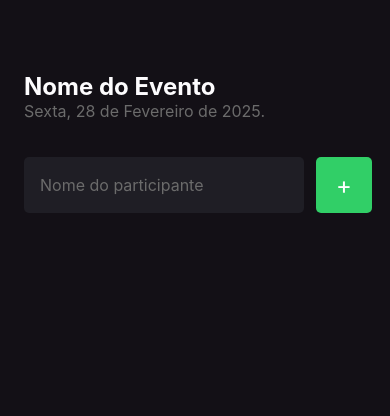
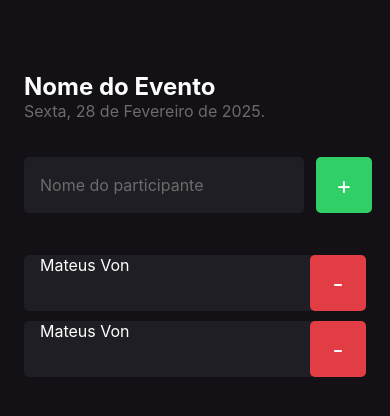
Before and after one commit to MateusVon/myapplication, a React Native app: screen / in a window 390 px wide. Shown: the top 416 px of the page. Built offline with nearby package versions, Linux system fonts and the light colour scheme.

Commit message:
Adding participants

```diff
--- /dev/null
+++ b/src/components/participant/index.tsx
@@ -0,0 +1,17 @@
+import { View, Text, TouchableOpacity } from "react-native";
+
+import { styles } from "./styles";
+
+export function Participant() {
+  return (
+    <View style={styles.container}>
+      <Text style={styles.name}>Mateus Von</Text>
+
+      <TouchableOpacity style={styles.button}>
+        <Text style={styles.buttonText}>
+          -
+          </Text>
+      </TouchableOpacity>
+    </View>
+  );
+}
--- /dev/null
+++ b/src/components/participant/styles.ts
@@ -0,0 +1,30 @@
+import { StyleSheet } from "react-native";
+
+export const styles = StyleSheet.create({
+  container: {
+    width: "100%",
+    backgroundColor: "#1F1E25",
+    borderRadius: 5,
+    flexDirection: "row",
+    alignContent: "center",
+    marginBottom: 10,
+  },
+  name: {
+    flex: 1,
+    fontSize: 16,
+    color: "#FFF",
+    marginLeft: 16,
+  },
+  buttonText: {
+    color: "white",
+    fontSize: 24,
+  },
+  button: {
+    width: 56,
+    height: 56,
+    borderRadius: 5,
+    backgroundColor: "#E23C44",
+    alignItems: "center",
+    justifyContent: "center",
+  },
+});
--- a/src/screens/Home/index.tsx
+++ b/src/screens/Home/index.tsx
@@ -1,34 +1,32 @@
-import { Text, View, TextInput, TouchableOpacity } from 'react-native';
+import { Text, View, TextInput, TouchableOpacity } from "react-native";
 
-import { styles } from './styles';
-export default function Home(){
+import { styles } from "./styles";
 
-  function handleParticipantAdd(){
-    console.log("Você clicou no botão de Adicionar!")
+import { Participant } from "../../components/participant";
+export default function Home() {
+  function handleParticipantAdd() {
+    console.log("Você clicou no botão de Adicionar!");
   }
 
-  return(
+  return (
     <View style={styles.container}>
-    <Text style={styles.eventName}>
-      Nome do Evento
-      </Text>
-    <Text style={styles.eventDate}>
-      Sexta, 28 de Fevereiro de 2025.
-      </Text>
+      <Text style={styles.eventName}>Nome do Evento</Text>
+      <Text style={styles.eventDate}>Sexta, 28 de Fevereiro de 2025.</Text>
 
       <View style={styles.form}>
         <TextInput
           style={styles.input}
-          placeholder='Nome do participante'
+          placeholder="Nome do participante"
           placeholderTextColor="#6B6B6B"
         />
 
         <TouchableOpacity style={styles.button} onPress={handleParticipantAdd}>
-          <Text style={styles.buttonText}>
-            +
-          </Text>
+          <Text style={styles.buttonText}>+</Text>
         </TouchableOpacity>
       </View>
+
+      <Participant />
+      <Participant />
     </View>
-  )
+  );
 }
```
Also changed, not shown: src/screens/Home/styles.ts (+19 -19 lines).
